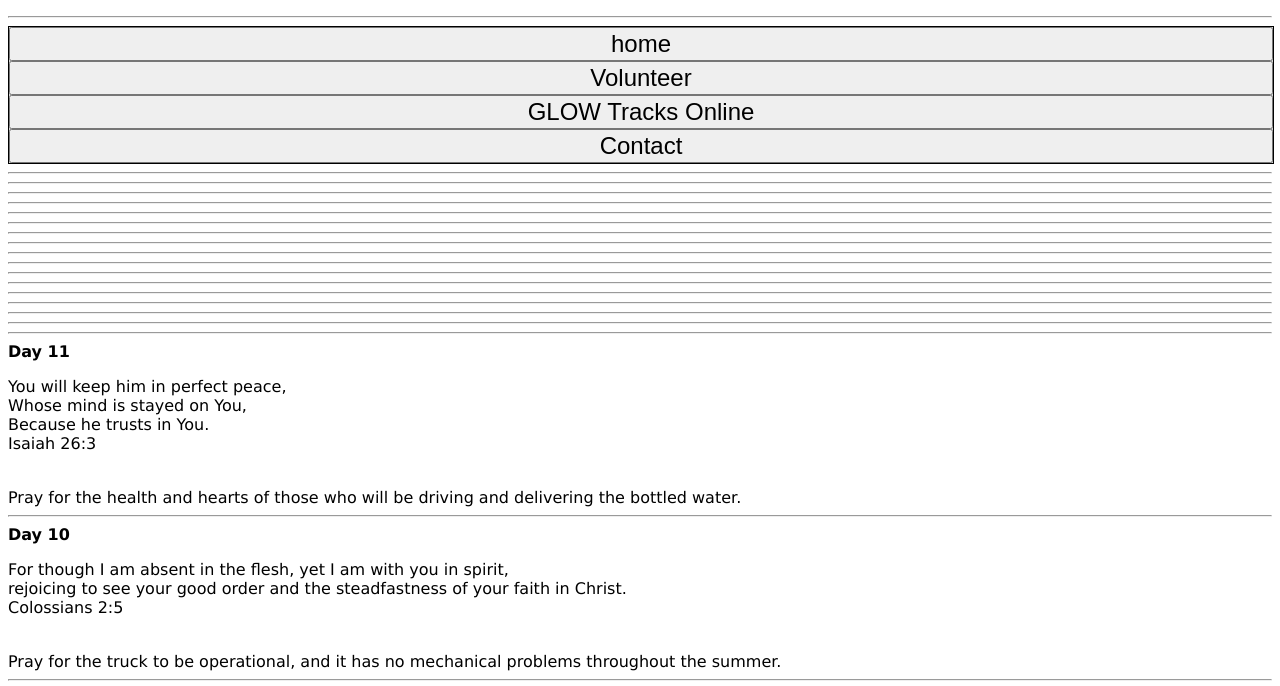
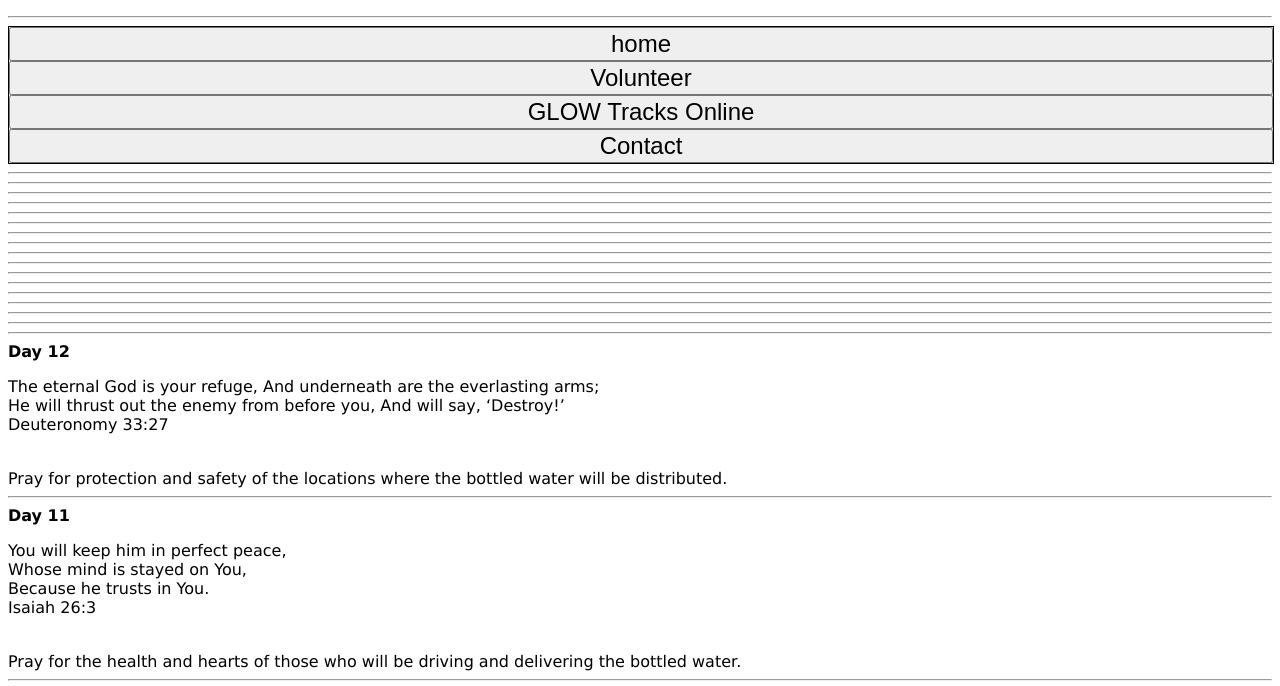
Before and after one commit to greenpro/WaterEvangelism, a plain HTML site: page 40days.html in a window 1280 px wide. Shown: the part 105-791 px from the top of the page. Drawn offline with Linux system fonts and the light colour scheme.

Commit message:
Update 40days.html

```diff
--- a/40days.html
+++ b/40days.html
@@ -374,7 +374,7 @@ Pray for unity and love within volunteer homes.
         Pray for all of the bottled water and the sticker labels and that many will receive the water and receive Jesus.
         <hr />
 	  </div>
-      <div hidden>
+      <div class="day">
     	<b>Day 12</b>
 		<p>
 			The eternal God is your refuge, And underneath are the everlasting arms;<br />
@@ -385,7 +385,7 @@ Pray for unity and love within volunteer homes.
 		Pray for protection and safety of the locations where the bottled water will be distributed.
         <hr />
 	  </div>
-      <div>
+      <div class="day">
     	<b>Day 11</b>
 		<p>
         	You will keep him in perfect peace,<br />
```
